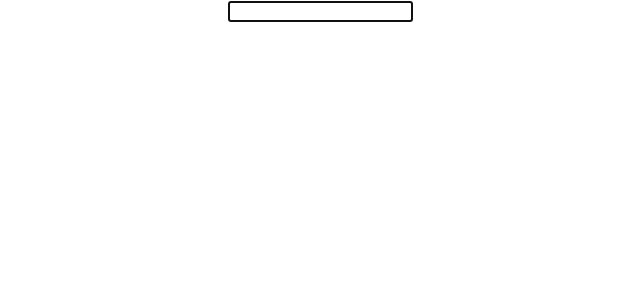
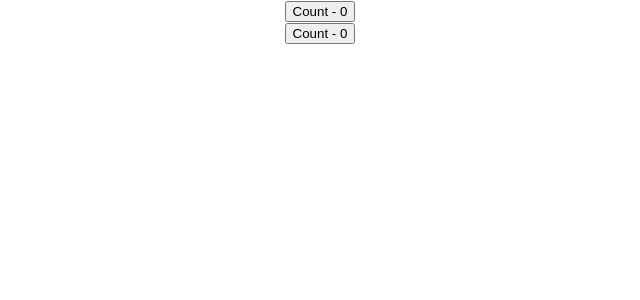
Before and after one commit to vapinedo/React-HooksCodevolution, a React (Create React App) app: page / in a window 1280 px wide. Shown: the top 300 px of the page, without its empty margins (320-960 px from the left). Built offline with nearby package versions, Linux system fonts and the light colour scheme.

Commit message:
[ADD] useDocumentTitle Custom Hook

```diff
--- a/src/App.js
+++ b/src/App.js
@@ -1,11 +1,13 @@
 import './App.css'
-import FocusInput from './components/06-useRef/FocusInput';
+import DocTitleOne from './components/07-customHooks/DocTitleOne';
+import DocTitleTwo from './components/07-customHooks/DocTitleTwo';
 
 function App() {
 
   return (
     <div className="App">
-      <FocusInput />
+      <DocTitleOne />
+      <DocTitleTwo />
     </div>
   );
 }
--- /dev/null
+++ b/src/components/07-customHooks/DocTitleOne.js
@@ -0,0 +1,16 @@
+import React, { useState } from 'react'
+import useDocumentTitle from '../../hooks/useDocumentTitle'
+
+function DocTitleOne() {
+
+    const [count, setCount] = useState(0)
+    useDocumentTitle(count)
+
+    return (
+        <div>
+            <button onClick={() => setCount(count + 1)}>Count - {count}</button>
+        </div>
+    )
+}
+
+export default DocTitleOne
--- /dev/null
+++ b/src/components/07-customHooks/DocTitleTwo.js
@@ -0,0 +1,16 @@
+import React, { useState } from 'react'
+import useDocumentTitle from '../../hooks/useDocumentTitle'
+
+function DocTitleTwo() {
+
+    const [count, setCount] = useState(0)
+    useDocumentTitle(count)
+
+    return (
+        <div>
+            <button onClick={() => setCount(count + 1)}>Count - {count}</button>
+        </div>
+    )
+}
+
+export default DocTitleTwo
--- /dev/null
+++ b/src/hooks/useDocumentTitle.js
@@ -0,0 +1,9 @@
+import { useEffect } from 'react'
+
+function useDocumentTitle(count) {
+    useEffect(() => {
+        document.title = `Count ${count}`
+    }, [count])
+}
+
+export default useDocumentTitle
```
Also changed, not shown: src/components/06-useRef/ClassTimer.js (added, +35 -0 lines).
